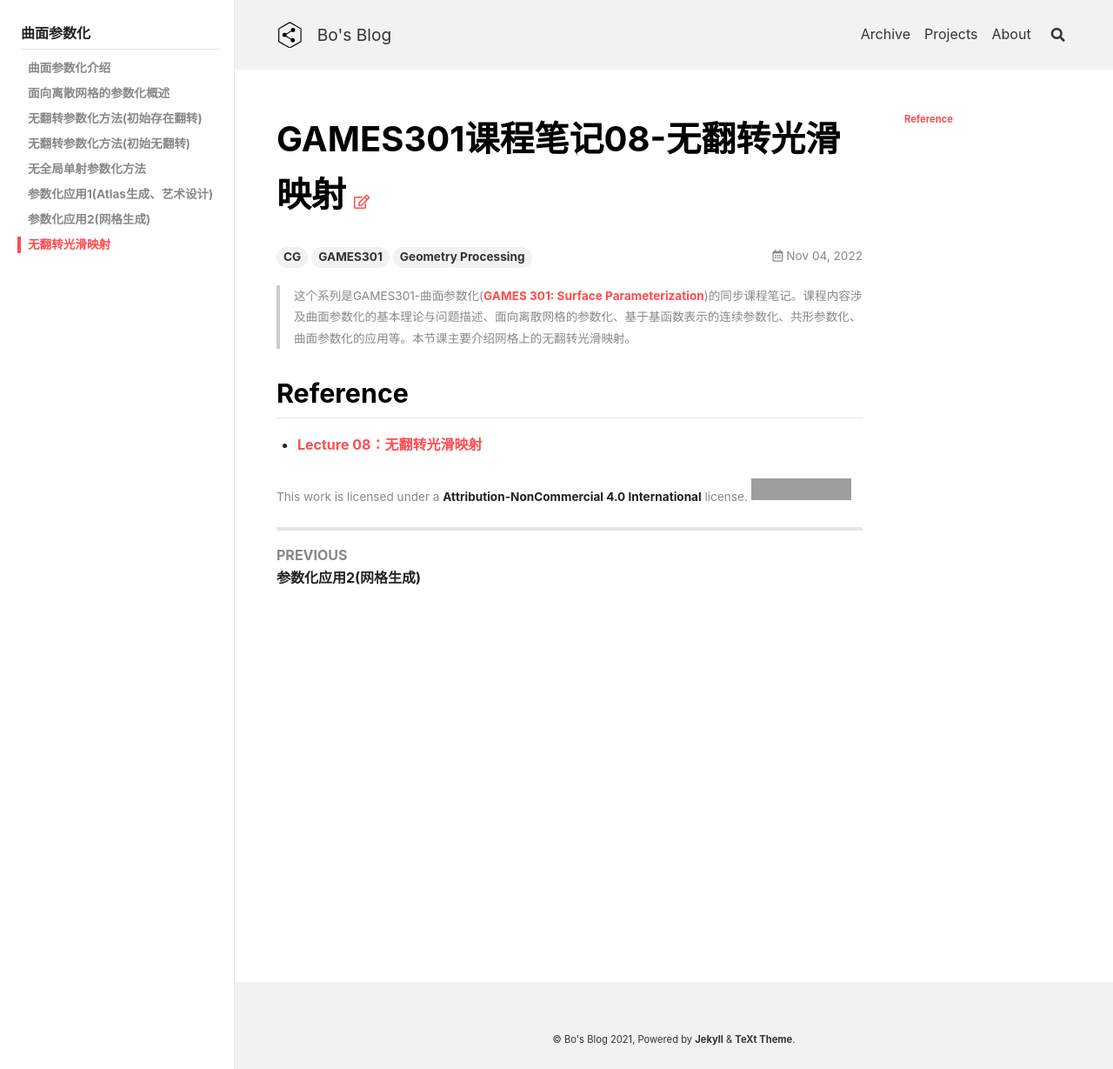
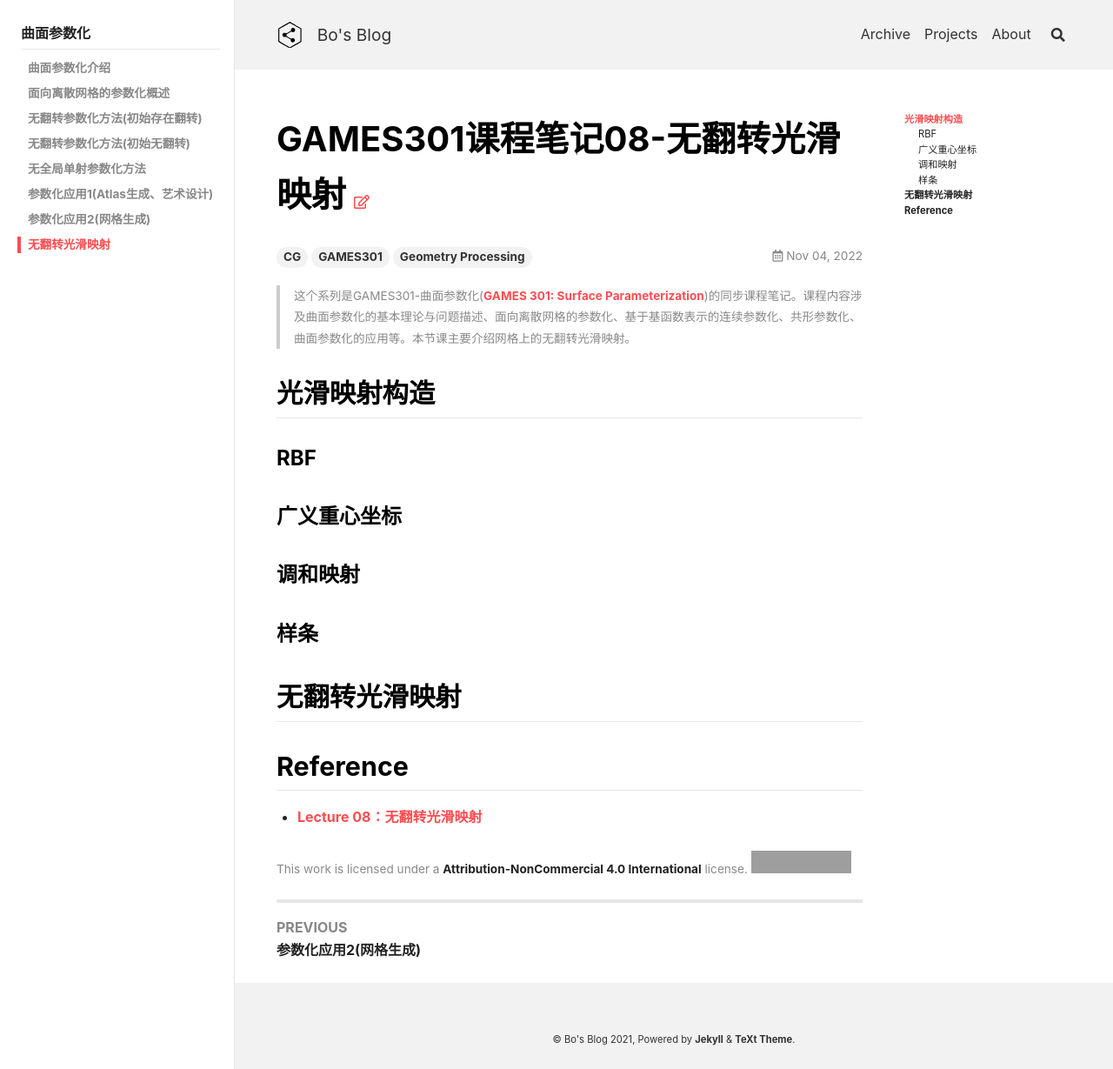
Before and after one commit to peng00bo00/peng00bo00_previous_blog, a Jekyll site: the page built from _posts/2022-11-04-GAMES301-NOTES-08.md, in a window 1280 px wide. Shown: the whole page at 87% size. Built offline with Jekyll 4.4.1, drawn with Linux system fonts in a browser that asks for light colours; nearby versions of some CDN libraries; grey boxes are pictures that could not be loaded.

Commit message:
Update 2022-11-04-GAMES301-NOTES-08.md

```diff
--- a/_posts/2022-11-04-GAMES301-NOTES-08.md
+++ b/_posts/2022-11-04-GAMES301-NOTES-08.md
@@ -12,6 +12,18 @@ sidebar:
 > 这个系列是GAMES301-曲面参数化([GAMES 301: Surface Parameterization](http://staff.ustc.edu.cn/~renjiec/GAMES301/index.html))的同步课程笔记。课程内容涉及曲面参数化的基本理论与问题描述、面向离散网格的参数化、基于基函数表示的连续参数化、共形参数化、曲面参数化的应用等。本节课主要介绍网格上的无翻转光滑映射。
 <!--more-->
 
+## 光滑映射构造
+
+### RBF
+
+### 广义重心坐标
+
+### 调和映射
+
+### 样条
+
+## 无翻转光滑映射
+
 ## Reference
 
 - [Lecture 08：无翻转光滑映射](https://www.bilibili.com/video/BV18T411P7hT?p=8&vd_source=7a2542c6c909b3ee1fab551277360826)
```
